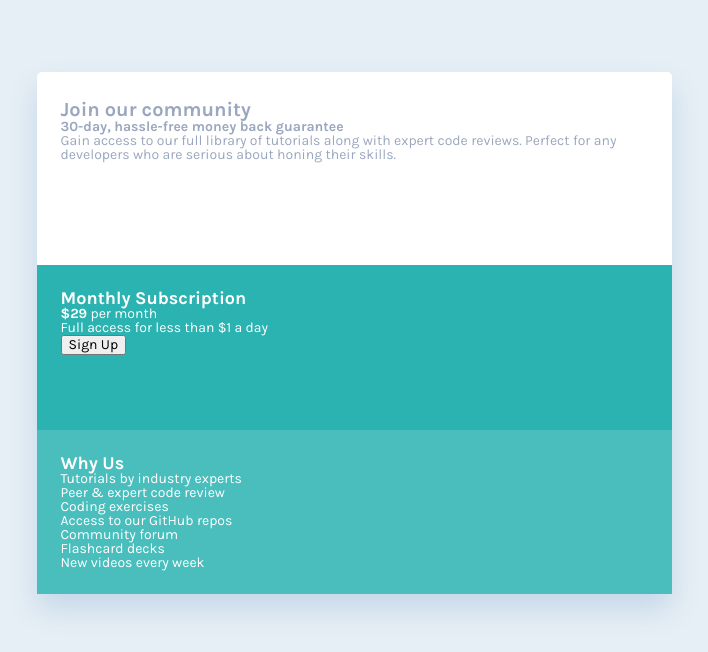
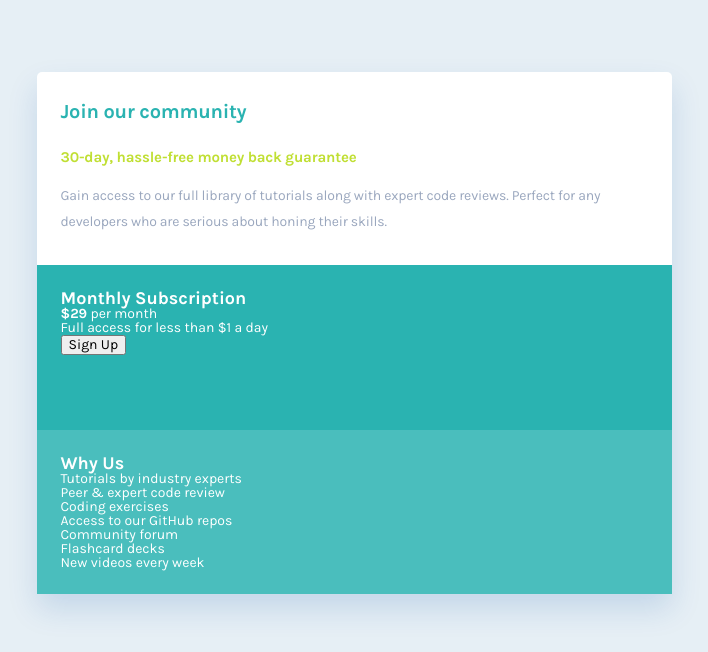
Before and after one commit to miguelzaga/single-price-grid-component, a React (Vite) app: page / in a window 1280 px wide. Shown: the top 652 px of the page, without its empty margins (286-994 px from the left). Built offline with nearby package versions, Linux system fonts and the light colour scheme.

Commit message:
style first card

```diff
--- a/src/App.js
+++ b/src/App.js
@@ -5,11 +5,11 @@ function App() {
     <section className="component">
       <div className="component__grid">
         <article className="component__card component__card-1">
-          <h1 className="component__h1">Join our community</h1>
-          <b className="component__b">
+          <h1 className="component__title">Join our community</h1>
+          <p className="component__highlight">
             30-day, hassle-free money back guarantee
-          </b>
-          <p className="component__p">
+          </p>
+          <p className="component__description">
             Gain access to our full library of tutorials along with expert code
             reviews. Perfect for any developers who are serious about honing
             their skills.
--- a/src/scss/05-components/_component.scss
+++ b/src/scss/05-components/_component.scss
@@ -36,7 +36,25 @@
     }
   }
 
-  &__h1 {
+  &__title {
     font-size: rem(20px);
+    color: $dark-green;
+    margin-bottom: 24px;
+    line-height: 23px;
+    letter-spacing: -0.25px;
+  }
+
+  &__highlight {
+    color: $lime-green;
+    margin-bottom: 16px;
+    font-weight: bold;
+    line-height: 20px;
+    letter-spacing: -0.1875px;
+    font-size: rem(15px);
+  }
+
+  &__description {
+    line-height: 26px;
+    letter-spacing: -0.175px;
   }
 }
```
